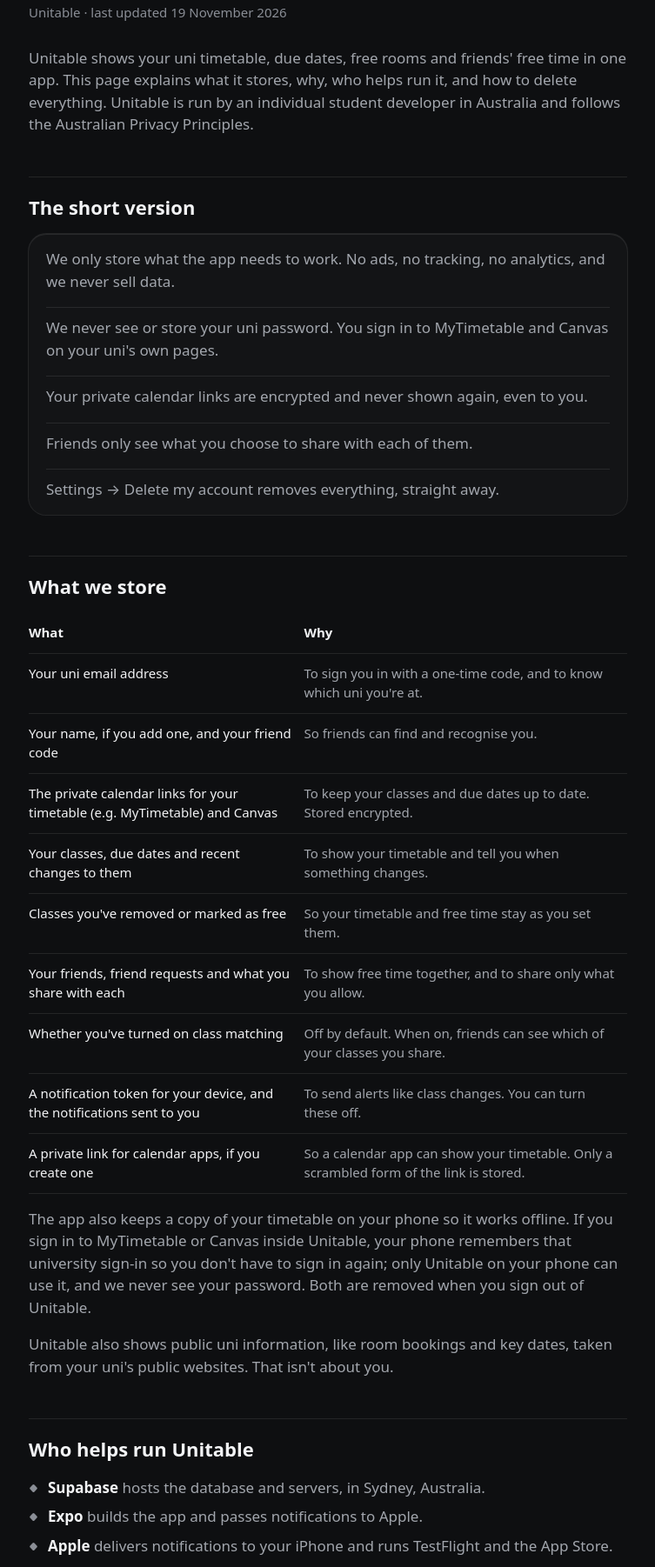
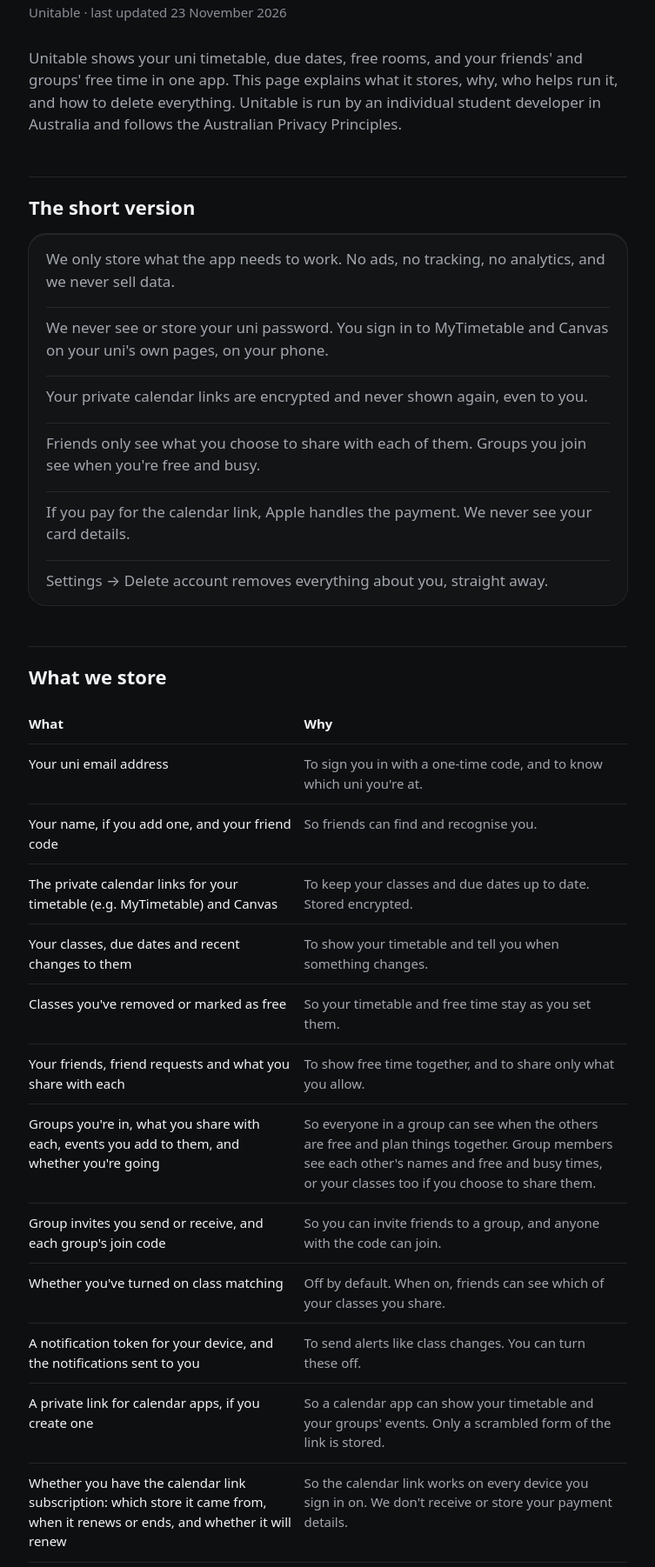
Before and after one commit to j-w-i/unitable-site, a plain HTML site: page privacy/index.html in a window 1280 px wide. Shown: the part 173-1975 px from the top of the page at 87% size, without its empty margins (263-1016 px from the left). Drawn offline with Linux system fonts and the light colour scheme.

Commit message:
Privacy policy: calendar link subscription (Apple, RevenueCat), friend groups, direct push, the in-app sign-in fields, Delete account label

```diff
--- a/privacy/index.html
+++ b/privacy/index.html
@@ -47,17 +47,18 @@
 
 <main id="main" class="doc">
 <h1>Privacy policy</h1>
-<p class="meta">Unitable · last updated 19 November 2026</p>
+<p class="meta">Unitable · last updated 23 November 2026</p>
 
-<p>Unitable shows your uni timetable, due dates, free rooms and friends' free time in one app. This page explains what it stores, why, who helps run it, and how to delete everything. Unitable is run by an individual student developer in Australia and follows the Australian Privacy Principles.</p>
+<p>Unitable shows your uni timetable, due dates, free rooms, and your friends' and groups' free time in one app. This page explains what it stores, why, who helps run it, and how to delete everything. Unitable is run by an individual student developer in Australia and follows the Australian Privacy Principles.</p>
 
 <h2>The short version</h2>
 <ul class="summary">
   <li>We only store what the app needs to work. No ads, no tracking, no analytics, and we never sell data.</li>
-  <li>We never see or store your uni password. You sign in to MyTimetable and Canvas on your uni's own pages.</li>
+  <li>We never see or store your uni password. You sign in to MyTimetable and Canvas on your uni's own pages, on your phone.</li>
   <li>Your private calendar links are encrypted and never shown again, even to you.</li>
-  <li>Friends only see what you choose to share with each of them.</li>
-  <li>Settings → Delete my account removes everything, straight away.</li>
+  <li>Friends only see what you choose to share with each of them. Groups you join see when you're free and busy.</li>
+  <li>If you pay for the calendar link, Apple handles the payment. We never see your card details.</li>
+  <li>Settings → Delete account removes everything about you, straight away.</li>
 </ul>
 
 <h2>What we store</h2>
@@ -69,31 +70,37 @@
   <tr><td>Your classes, due dates and recent changes to them</td><td>To show your timetable and tell you when something changes.</td></tr>
   <tr><td>Classes you've removed or marked as free</td><td>So your timetable and free time stay as you set them.</td></tr>
   <tr><td>Your friends, friend requests and what you share with each</td><td>To show free time together, and to share only what you allow.</td></tr>
+  <tr><td>Groups you're in, what you share with each, events you add to them, and whether you're going</td><td>So everyone in a group can see when the others are free and plan things together. Group members see each other's names and free and busy times, or your classes too if you choose to share them.</td></tr>
+  <tr><td>Group invites you send or receive, and each group's join code</td><td>So you can invite friends to a group, and anyone with the code can join.</td></tr>
   <tr><td>Whether you've turned on class matching</td><td>Off by default. When on, friends can see which of your classes you share.</td></tr>
   <tr><td>A notification token for your device, and the notifications sent to you</td><td>To send alerts like class changes. You can turn these off.</td></tr>
-  <tr><td>A private link for calendar apps, if you create one</td><td>So a calendar app can show your timetable. Only a scrambled form of the link is stored.</td></tr>
+  <tr><td>A private link for calendar apps, if you create one</td><td>So a calendar app can show your timetable and your groups' events. Only a scrambled form of the link is stored.</td></tr>
+  <tr><td>Whether you have the calendar link subscription: which store it came from, when it renews or ends, and whether it will renew</td><td>So the calendar link works on every device you sign in on. We don't receive or store your payment details.</td></tr>
 </table>
-<p>The app also keeps a copy of your timetable on your phone so it works offline. If you sign in to MyTimetable or Canvas inside Unitable, your phone remembers that university sign-in so you don't have to sign in again; only Unitable on your phone can use it, and we never see your password. Both are removed when you sign out of Unitable.</p>
+<p>The app also keeps a copy of your timetable on your phone so it works offline. If you sign in to MyTimetable or Canvas inside Unitable, you sign in on your uni's own page. Unitable can fill in the email and password your iPhone has saved, but it only types them into that page on your phone; it never stores them or sends them anywhere else. Your phone then remembers that university sign-in so you don't have to sign in again; only Unitable on your phone can use it. Both are removed when you sign out of Unitable.</p>
 <p>Unitable also shows public uni information, like room bookings and key dates, taken from your uni's public websites. That isn't about you.</p>
 
 <h2>Who helps run Unitable</h2>
 <ul>
   <li><span><strong>Supabase</strong> hosts the database and servers, in Sydney, Australia.</span></li>
-  <li><span><strong>Expo</strong> builds the app and passes notifications to Apple.</span></li>
-  <li><span><strong>Apple</strong> delivers notifications to your iPhone and runs TestFlight and the App Store.</span></li>
+  <li><span><strong>Apple</strong> delivers notifications to your iPhone, runs TestFlight and the App Store, and takes payment if you buy the calendar link subscription.</span></li>
+  <li><span><strong>RevenueCat</strong> checks calendar link purchases with Apple, so your subscription works on every device. It knows your Unitable account ID and your purchase, not your name or email.</span></li>
+  <li><span><strong>Google</strong> (Firebase Cloud Messaging) will deliver notifications on Android, once the Android app is out.</span></li>
+  <li><span><strong>Expo</strong> built the earlier version of the app and passes its notifications to Apple.</span></li>
   <li><span><strong>Resend</strong> sends the sign-in code emails.</span></li>
 </ul>
 <p>They only get what they need to do that job. We don't share your information with anyone else unless the law requires it.</p>
 
 <h2>Keeping it safe</h2>
-<p>Everything travels over encrypted connections. Calendar links are encrypted with keys kept separately from the database. Each person can only read their own data, and friends only see what you've chosen to share with them.</p>
+<p>Everything travels over encrypted connections. Calendar links are encrypted with keys kept separately from the database. Each person can only read their own data. Friends only see what you've chosen to share with them, and groups only see what you share with each group.</p>
 
 <h2>How long we keep it</h2>
-<p>Until you delete your account. Disconnecting your timetable or Canvas deletes its link and the classes or due dates from it. Deleting your account (Settings → Delete my account and data) removes everything about you at once. Our hosting provider's backups may hold a copy for up to 7 days before it's gone for good.</p>
+<p>Until you delete your account. Disconnecting your timetable or Canvas deletes its link and the classes or due dates from it. Leaving a group stops it seeing your times and takes its events off your timetable. Deleting your account (Settings → Delete account) removes everything about you at once. Events you added to a group stay for its other members, without your name on them, until someone in the group deletes them. A calendar link subscription is billed by Apple, so cancel it in your Apple account settings as well. Our hosting provider's backups may hold a copy for up to 7 days before it's gone for good.</p>
 
 <h2>Your choices</h2>
 <ul>
   <li>Change what each friend sees, or remove them, at any time.</li>
+  <li>Choose whether a group sees just when you're busy or your classes too, or leave the group, at any time.</li>
   <li>Turn class matching and notifications on or off in Settings.</li>
   <li>Ask us for a copy of your information, or to correct it, using the contact below.</li>
 </ul>
```
